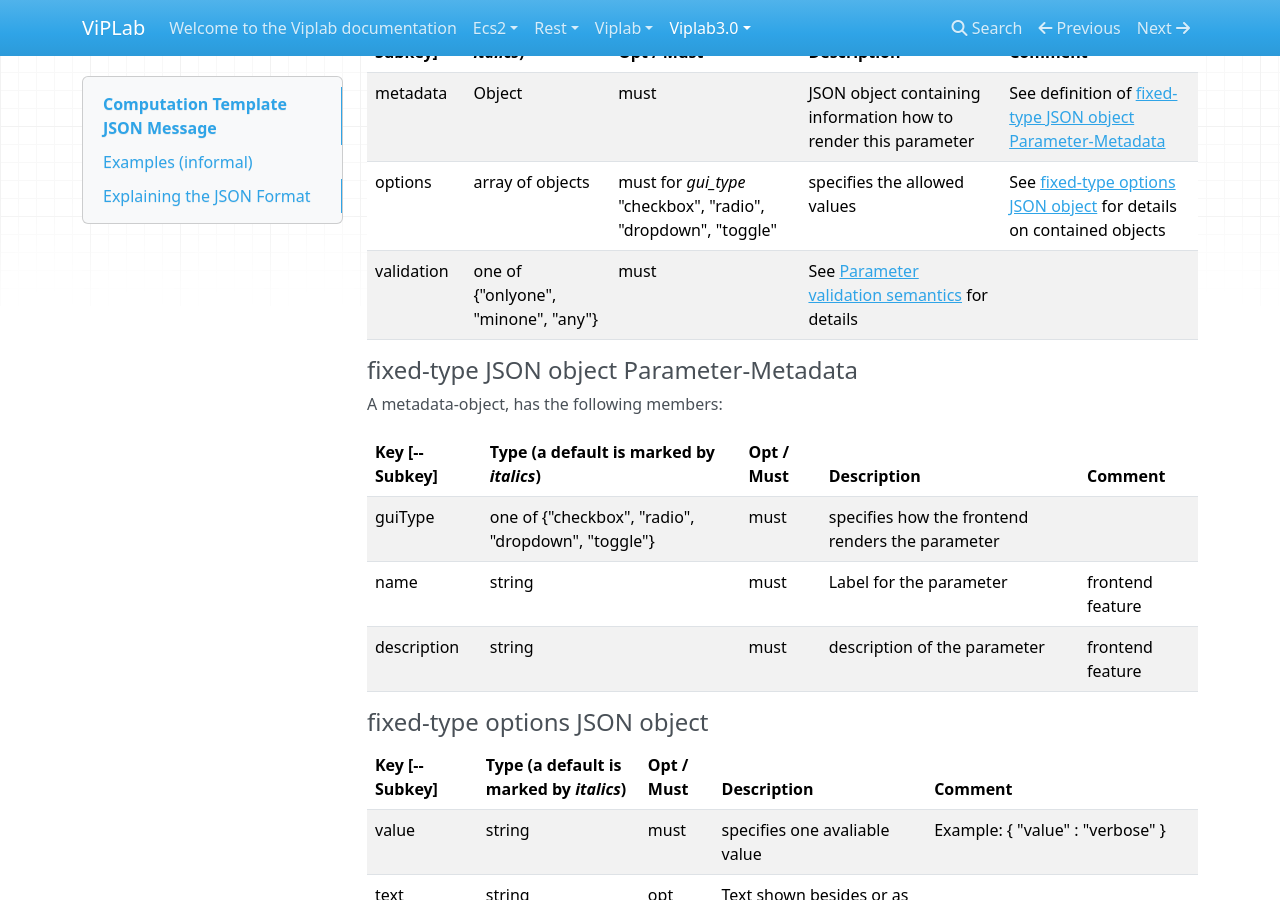
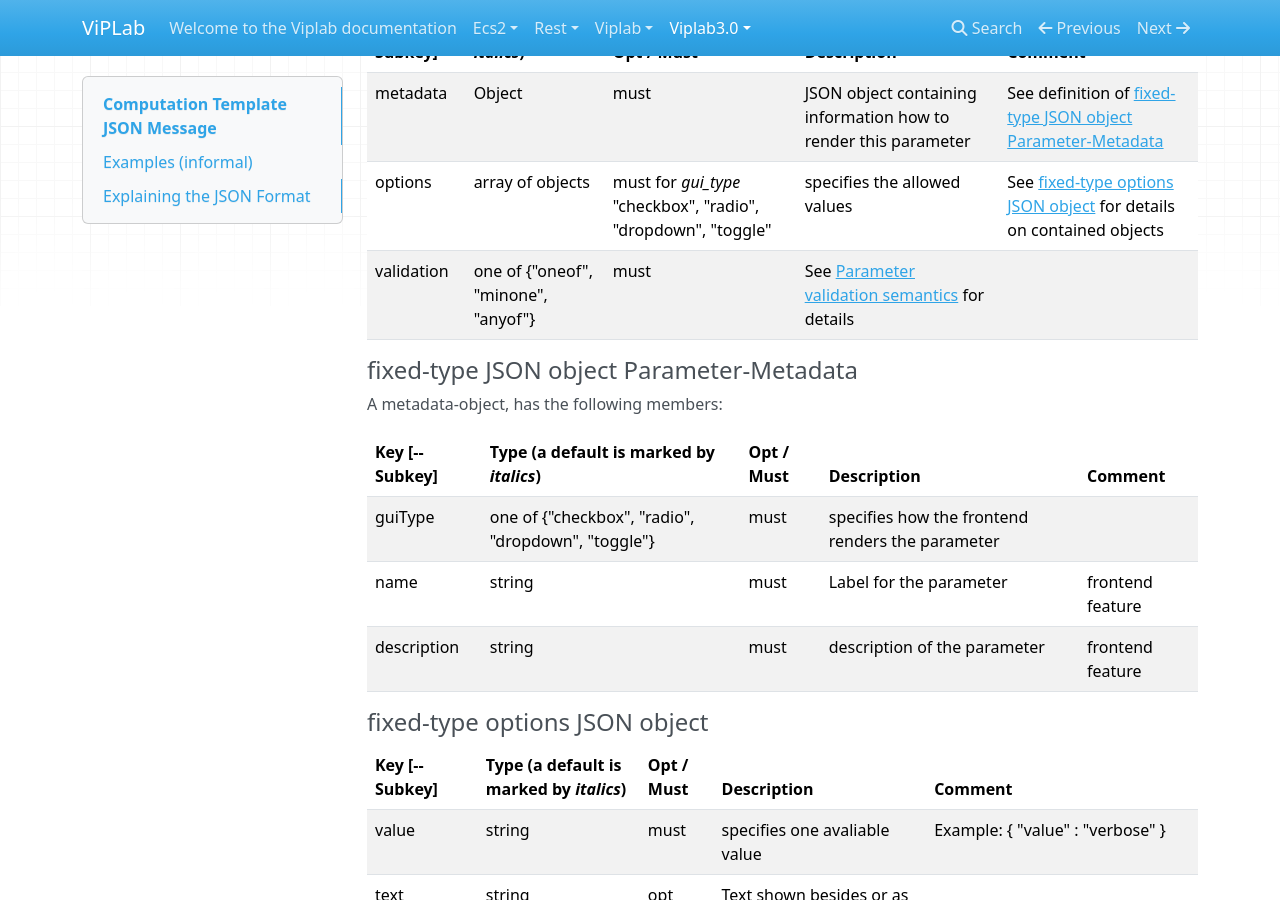
Before and after one commit to VirtualProgrammingLab/documentation, an MkDocs documentation site: the page built from docs/viplab3.0/computation_template.md, in a window 1280 px wide and 900 px high, scrolled down 18871 px. Built offline with MkDocs 1.6.1, drawn with Linux system fonts in a browser that asks for light colours; nearby versions of some CDN libraries.

Commit message:
Change names of validation-types

```diff
--- a/docs/viplab3.0/computation_template.md
+++ b/docs/viplab3.0/computation_template.md
@@ -630,7 +630,7 @@ A fixed-type PARAM-object, like *\_\_checkbox\_\_*, has the following members:
 |---------------|----------------------------------------|-----------|------------|--------|
 |metadata | Object | must | JSON object containing information how to render this parameter | See definition of [fixed-type JSON object Parameter-Metadata](#fixed-type-json-object-parameter-metadata) |
 |options | array of objects | must for *gui_type* "checkbox", "radio", "dropdown", "toggle" | specifies the allowed values | See [fixed-type options JSON object](#fixed-type-options-json-object) for details on contained objects|
-|validation | one of {"onlyone", "minone", "any"} | must | See [Parameter validation semantics](#parameter-validation-semantics) for details | |
+|validation | one of {"oneof", "minone", "anyof"} | must | See [Parameter validation semantics](#parameter-validation-semantics) for details | |
 
 #### fixed-type JSON object Parameter-Metadata
 
@@ -683,9 +683,9 @@ A metadata-object, has the following members:
 
 Four types of validation are implemented at the moment:
 
-* **onlyone**: Only one value can be chosen. The value has to be included in *options* and *disabled* for the *value* has to be set to false (is false by default, so *disabled* can also be missing).
+* **oneof**: Only one value can be chosen. The value has to be included in *options* and *disabled* for the *value* has to be set to false (is false by default, so *disabled* can also be missing).
 * **minone**: One or more values can be chosen. The values have to be included in *options* and *disabled* for the *value*s has to be set to false (is false by default, so *disabled* can also be missing).
-* **any**: All of the chosen values have to be included in *options* and *disabled* for the *value*s has to be set to false (is false by default, so *disabled* can also be missing).
+* **anyof**: All of the chosen values have to be included in *options* and *disabled* for the *value*s has to be set to false (is false by default, so *disabled* can also be missing).
 * **range**: A numerical value is checked whether is is between *min* and *max*. If *step* is given a finite number of possible values is computed and the value has to be within this set.
 * **pattern**: A regex pattern that the text value has to fulfill.
 * **none**: If no validation is necessary, because there are no restraints on the value.
```
